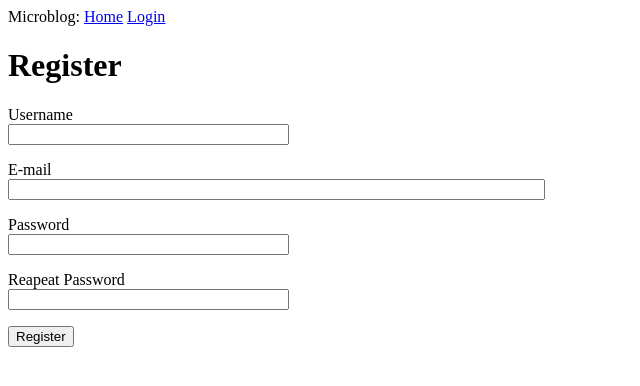
After one commit to Riverfount/microblog, a Flask app: page /register in a window 1280 px wide. The commit adds this page. Shown: the top 386 px of the page, without its empty margins (0-640 px from the left). Run offline with Flask 2, Linux system fonts and the light colour scheme.

Commit message:
Did tasks of the 5th Chapter
Close #6

```diff
--- a/app/__init__.py
+++ b/app/__init__.py
@@ -2,10 +2,13 @@ from flask import Flask
 from config import Config
 from flask_sqlalchemy import SQLAlchemy
 from flask_migrate import Migrate
+from flask_login import LoginManager
 
 app = Flask(__name__)
 app.config.from_object(Config)
 db = SQLAlchemy(app)
 migrate = Migrate(app, db)
+login = LoginManager(app)
+login.login_view = 'login'
 
 from app import models, routes
--- a/app/forms.py
+++ b/app/forms.py
@@ -5,7 +5,9 @@ from wtforms import (
     StringField,
     SubmitField,
 )
-from wtforms.validators import DataRequired
+from wtforms.validators import DataRequired, Email, EqualTo, ValidationError
+
+from app.models import User
 
 
 class LoginForm(FlaskForm):
@@ -13,3 +15,21 @@ class LoginForm(FlaskForm):
     password = PasswordField('Password', validators=[DataRequired()])
     remember_me = BooleanField('Remember Me')
     submit = SubmitField('Sign In')
+
+
+class RegisterForm(FlaskForm):
+    username = StringField('Username', validators=[DataRequired()])
+    email = StringField('E-mail', validators=[DataRequired(), Email()])
+    password = PasswordField('Password', validators=[DataRequired()])
+    password2 = PasswordField('Reapeat Password', validators=[DataRequired(), EqualTo('password')])
+    submit = SubmitField('Register')
+
+    def validate_username(self, username):
+        user = User.query.filter_by(username=username.data).first()
+        if user is not None:
+            raise ValidationError('The username is in use, please chose another!')
+
+    def validate_email(self, email):
+        user = User.query.filter_by(email=email.data).first()
+        if user is not None:
+            raise ValidationError('This e-mail exists, please chose another')
--- a/app/routes.py
+++ b/app/routes.py
@@ -3,16 +3,24 @@ from flask import (
     redirect,
     render_template,
     url_for,
+    request)
+from flask_login import (
+    current_user,
+    login_required,
+    login_user,
+    logout_user,
 )
+from werkzeug.urls import url_parse
 
-from app import app
-from app.forms import LoginForm
+from app import app, db
+from app.forms import LoginForm, RegisterForm
+from app.models import User
 
 
 @app.route('/')
 @app.route('/index')
+@login_required
 def index():
-    user = {'username': 'Vicente Marçal'}
     posts = [
         {
             'author': {'username': 'John'},
@@ -23,13 +31,43 @@ def index():
             'body': 'Tha Avengers movie was so cool!'
         }
     ]
-    return render_template('index.html', title='Home', user=user, posts=posts)
+    return render_template('index.html', title='Home', posts=posts)
 
 
 @app.route('/login', methods=['GET', 'POST'])
 def login():
+    if current_user.is_authenticated:
+        return redirect(url_for('index'))
     form = LoginForm()
     if form.validate_on_submit():
-        flash(f'Login requested for user: {form.username.data}, remember me: {form.remember_me.data}')
+        user = User.query.filter_by(username=form.username.data).first()
+        if user is None or not user.check_password(form.password.data):
+            flash('Invalid username or password')
+            return redirect('login')
+        login_user(user, remember=form.remember_me.data)
+        next_page = request.args.get('next')
+        if not next_page or url_parse(next_page).netloc != '':
+            next_page = url_for('index')
+        return redirect(next_page)
+    return render_template('login_form.html', title='Sign In', form=form)
+
+
+@app.route('/logout')
+def logout():
+    logout_user()
+    return redirect('index')
+
+
+@app.route('/register', methods=['GET', 'POST'])
+def register():
+    if current_user.is_authenticated:
         return redirect(url_for('index'))
-    return render_template('login_form.html', title='Sign In', form=form)
+    form = RegisterForm()
+    if form.validate_on_submit():
+        user = User(username=form.username.data, email=form.email.data)
+        user.set_password(form.password.data)
+        db.session.add(user)
+        db.session.commit()
+        flash('Congratulations, you are now a registered user!')
+        return redirect(url_for('login'))
+    return render_template('register.html', title='Register', form=form)
--- a/app/templates/base.html
+++ b/app/templates/base.html
@@ -13,7 +13,11 @@
     <div>
         Microblog:
         <a href="{{ url_for('index') }}">Home</a>
-        <a href="{{ url_for('login') }}">Login</a>
+        {% if current_user.is_anonymous %}
+            <a href="{{ url_for('login') }}">Login</a>
+        {% else %}
+            <a href="{{ url_for('logout') }}">Logout</a>
+        {% endif %}
     </div>
     {% with messages = get_flashed_messages() %}
         {% if messages %}
--- a/app/templates/index.html
+++ b/app/templates/index.html
@@ -1,6 +1,6 @@
 {% extends "base.html" %}
 {% block content %}
-    <h1>Hi, {{ user.username }}</h1>
+    <h1>Hi, {{ current_user.username }}</h1>
     {% for post in posts %}
         <div>
             <p>
--- a/app/templates/login_form.html
+++ b/app/templates/login_form.html
@@ -20,4 +20,5 @@
             {{ form.submit()}}
         </p>
     </form>
+    <p>New User? <a href="{{ url_for('register') }}">Click to Register!</a></p>
 {% endblock content %}
--- /dev/null
+++ b/app/templates/register.html
@@ -0,0 +1,37 @@
+{% extends "base.html" %}
+
+{% block content %}
+    <h1>Register</h1>
+    <form action="" method="post">
+        {{ form.hidden_tag() }}
+        <p>
+            {{ form.username.label }}<br>
+            {{ form.username(size=32) }}<br>
+            {% for error in form.username.errors %}
+            <span style="color: red;">[{{ error }}]</span>
+            {% endfor %}
+        </p>
+        <p>
+            {{ form.email.label }}<br>
+            {{ form.email(size=64) }}<br>
+            {% for error in form.email.errors %}
+            <span style="color: red;">[{{ error }}]</span>
+            {% endfor %}
+        </p>
+        <p>
+            {{ form.password.label }}<br>
+            {{ form.password(size=32) }}<br>
+            {% for error in form.password.errors %}
+            <span style="color: red;">[{{ error }}]</span>
+            {% endfor %}
+        </p>
+        <p>
+            {{ form.password2.label }}<br>
+            {{ form.password2(size=32) }}<br>
+            {% for error in form.password2.errors %}
+            <span style="color: red;">[{{ error }}]</span>
+            {% endfor %}
+        </p>
+        <p>{{ form.submit() }}</p>
+    </form>
+{% endblock %}
```
Also changed, not shown: app/models.py (+16 -3 lines), 2 other files. Lines whose indentation alone changed are shown as unchanged.
